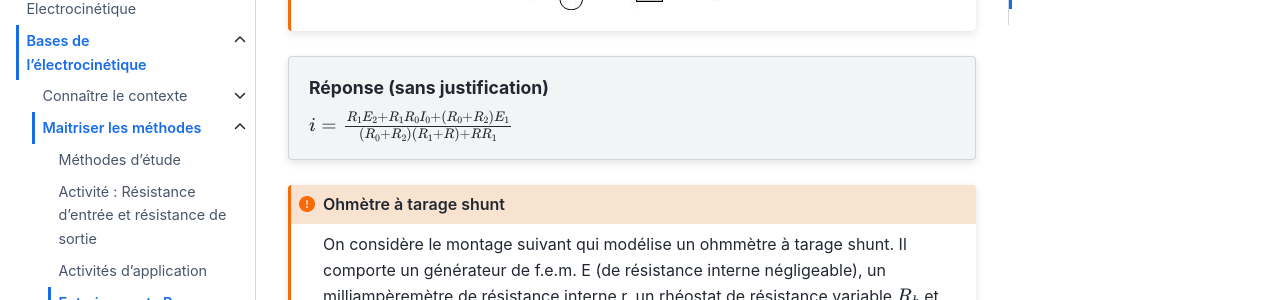
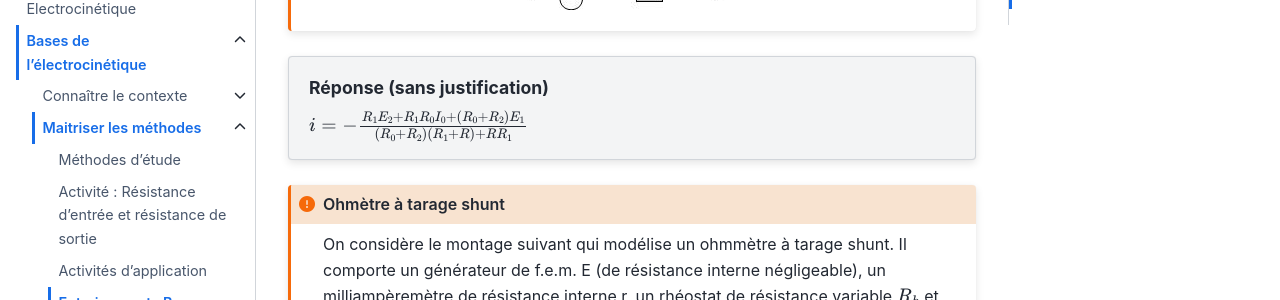
Before and after one commit to pcsi3physiquestan/electrocinetique_sources, a Jupyter Book: the page built from notebook/el_bases_td.md, in a window 1280 px wide and 900 px high, scrolled down 1427 px. Shown: the part 150-450 px from the top of the window. Built offline with Jupyter Book 1.0.4 settings and Sphinx 7.4.7 and the Sphinx Book theme 1.1.4, drawn with Linux system fonts in a browser that asks for light colours.

Commit message:
Mise à jour des sources

`````diff
--- a/notebook/el_bases_td.md
+++ b/notebook/el_bases_td.md
@@ -64,7 +64,7 @@ On considère le circuit ci-dessous. Déterminer l'intensité i qui traverse la
 ```
 ````
 ````{topic} Réponse (sans justification)
-$i = \frac{R_1 E_2 + R_1 R_0 I_0 + (R_0 + R_2)E_1}{(R_0 + R_2) (R_1 + R) + R R_1}$
+$i = -\frac{R_1 E_2 + R_1 R_0 I_0 + (R_0 + R_2)E_1}{(R_0 + R_2) (R_1 + R) + R R_1}$
 
 ````
 
`````
